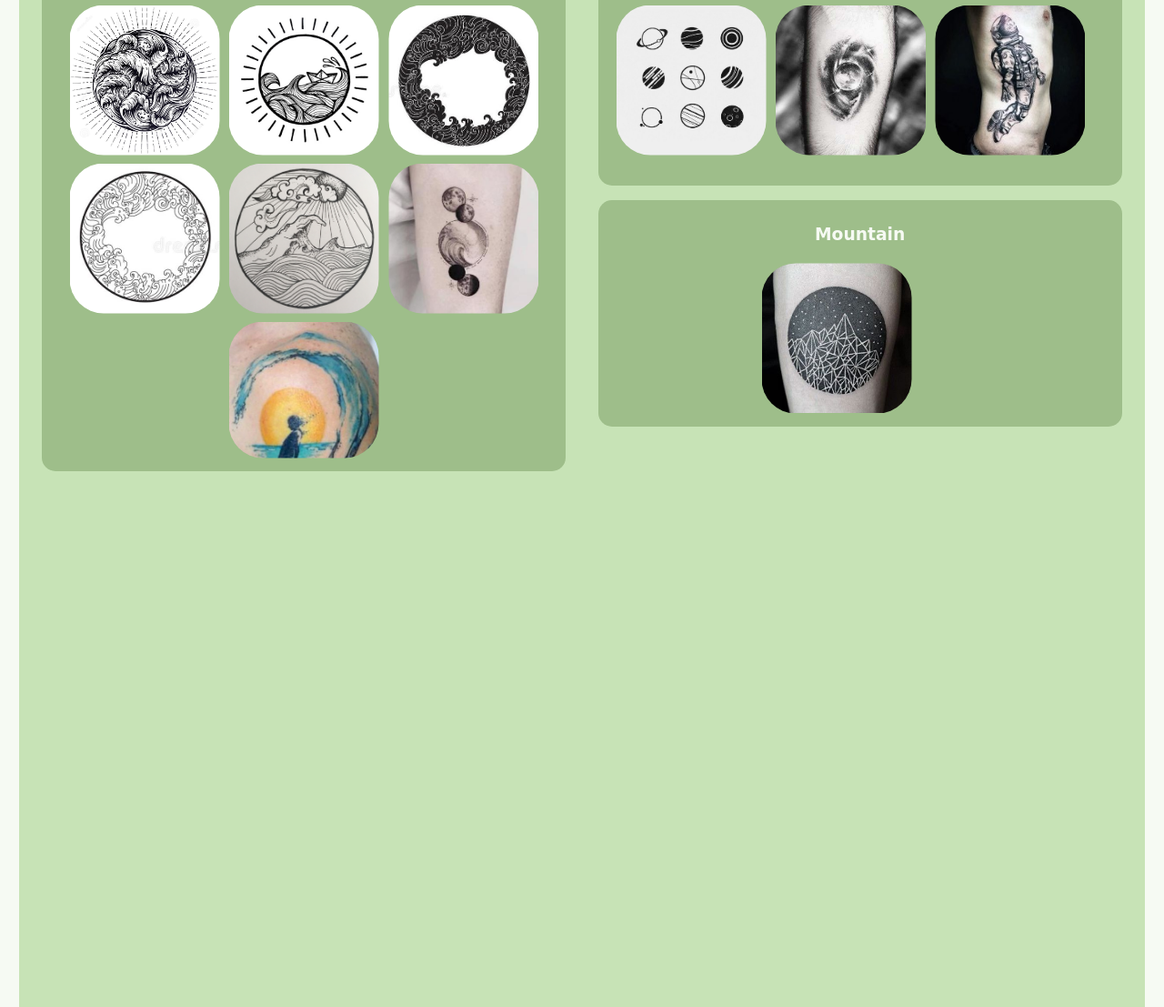
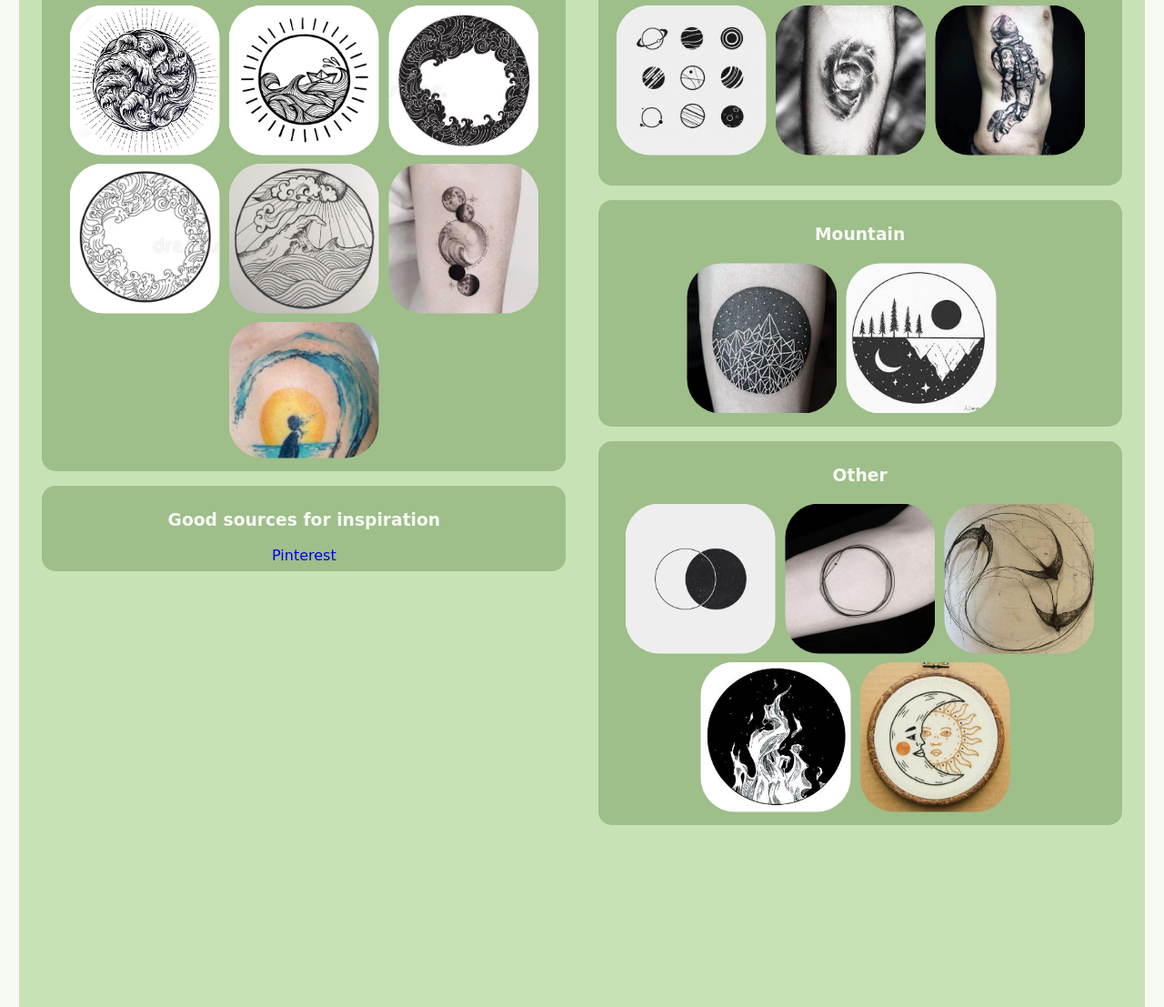
Before and after one commit to CFredsgaard/Tattoo-Ideas, a plain HTML site: page index.html in a window 1280 px wide. Shown: the part 260-1367 px from the top of the page at 91% size. Drawn offline with Linux system fonts and the light colour scheme; a web font is replaced by a local one.

Commit message:
sources div added

```diff
--- a/index.html
+++ b/index.html
@@ -11,6 +11,7 @@
     <link href="https://fonts.googleapis.com/css2?family=Miltonian&display=swap" rel="stylesheet">
 </head>
 <body>
+    <!-- Header -->
     <header>
         <h1>Tattoo inspiration</h1>
     </header>
@@ -18,6 +19,7 @@
     <!-- Inspiration, 2 divs inside 1 div-->
     <div id="wrapper">
         <h2>Inspiration</h2>
+
         <!-- Space images-->
         <div class="inspiration" id="ins_space">
             <h3>Space</h3>
@@ -46,11 +48,28 @@
         <div class="inspiration" id="ins_mountain">
             <h3>Mountain</h3>
             <img class="square" src="img/mountain/mountain_black.jpeg" alt="Mountains in circle inverted coloring">
+            <img class="square" src="img/mountain/day_night_upside_down.jpeg" alt="Day and night upside-down">
             <img class="square" src="" alt="">
             <img class="square" src="" alt="">
             <img class="square" src="" alt="">
             <img class="square" src="" alt="">
+        </div>
+
+        <!-- Other images-->
+        <div class="inspiration" id="ins_other">
+            <h3>Other</h3>
+            <img class="square" src="img/other/black_and_white_circle.jpeg" alt="solid black circle connected to a cirle made by a simple line">
+            <img class="square" src="img/other/wavy_circles.jpeg" alt="Wavy circles">
+            <img class="square" src="img/other/birds.jpeg" alt="Tree birds in a circle">
+            <img class="square" src="img/other/fire.jpeg" alt="Fire">
+            <img class="square" src="img/other/sun_moon.jpeg" alt="Sun and moon">
             <img class="square" src="" alt="">
+        </div>
+
+        <!-- Good Sources for inspiration -->
+        <div class="inspiration" id="ins_sources" id="abc">
+            <h3>Good sources for inspiration </h3>
+            <a href="https://www.pinterest.dk">Pinterest</a>
         </div>
     </div>
 
--- a/style.css
+++ b/style.css
@@ -66,3 +66,16 @@ img{
 #ins_mountain{
     float: right;
 }
+
+#ins_other{
+    float: right;
+}
+
+#ins_sources{
+    float: left;
+}
+
+a{
+    text-align: left;
+    text-decoration: wavy;
+}
```
Also changed, not shown: img/mountain/day_night_upside_down.jpeg (added), img/other/birds.jpeg (added), img/other/black_and_white_circle.jpeg (added), img/other/fire.jpeg (added), img/other/sun_moon.jpeg (added), img/other/wavy_circles.jpeg (added), 1 other file.
